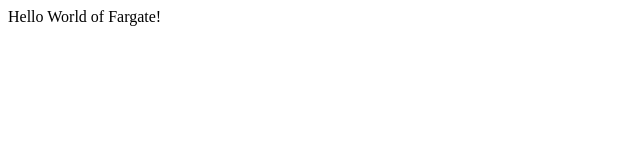
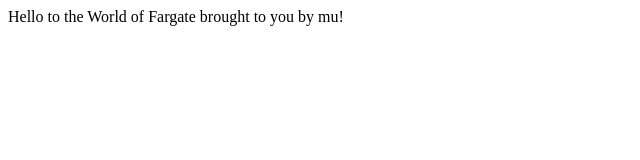
Before and after one commit to surfnbrain/test-fargate, a plain HTML site: page index.html in a window 1280 px wide. Shown: the whole page, without its empty margins (0-640 px from the left). Drawn offline with Linux system fonts and the light colour scheme.

Commit message:
Modified the body

```diff
--- a/index.html
+++ b/index.html
@@ -3,5 +3,5 @@
   <head>
     <meta charset="UTF-8">
   </head>
-  <body>Hello World of Fargate!</body>
+  <body>Hello to the World of Fargate brought to you by mu!</body>
 </html>
```
